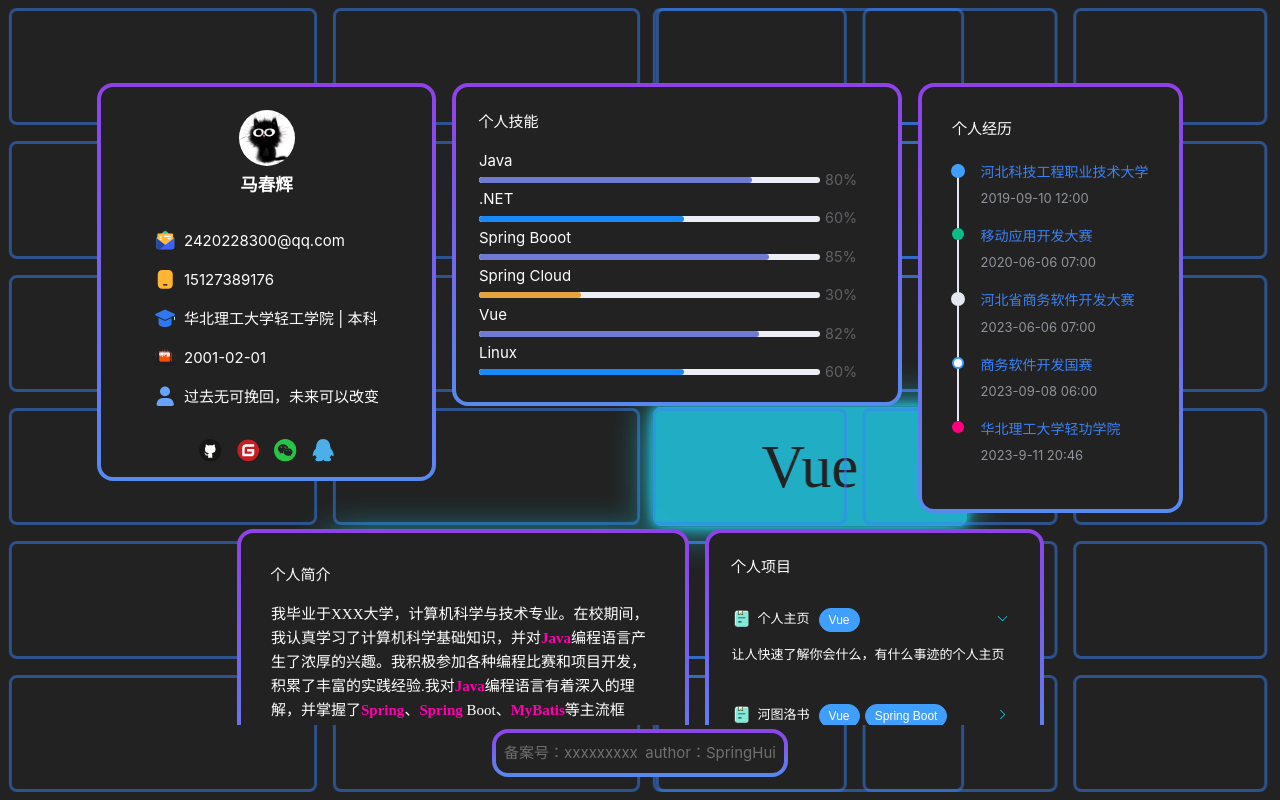
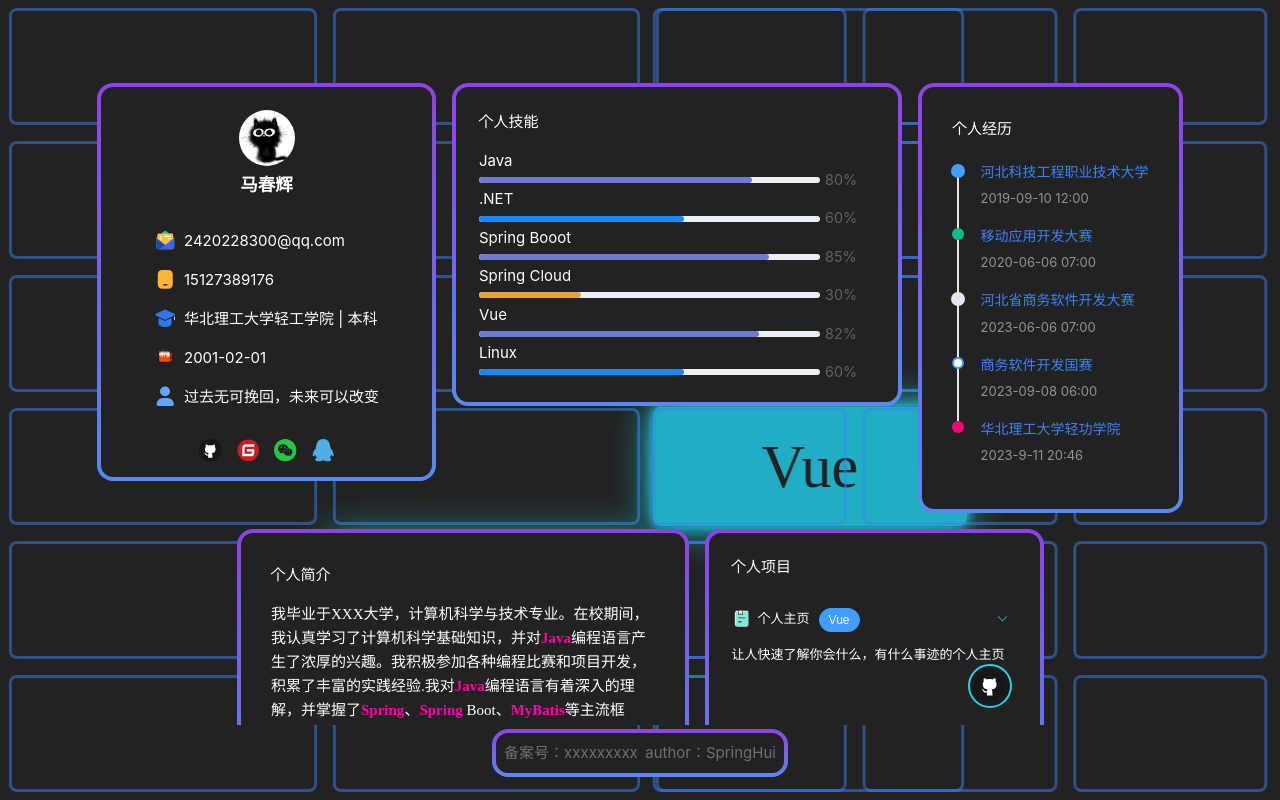
Before and after one commit to hui3215/hui-homepage, a Vue app: page / in a window 1280 px wide. Built offline with nearby package versions, Linux system fonts and the light colour scheme; a web font is replaced by a local one; what vue3-draggable-resizable would draw is missing.

Commit message:
新增项目链接跳转

```diff
--- a/public/config/application.yml
+++ b/public/config/application.yml
@@ -63,12 +63,12 @@ userInfo:
       color: '#ff0081'
   projectsInfo:
     - name: '个人主页'
-      url: ''
+      url: 'https://github.com/hui3215/hui-homepage.git'
       skills:
         - Vue
       description: '让人快速了解你会什么，有什么事迹的个人主页'
     - name: '河图洛书'
-      url: ''
+      url: 'https://gitee.com/MchBlog/map-system-manager.git'
       skills:
         - Vue
         - Spring Boot
--- a/src/assets/main.css
+++ b/src/assets/main.css
@@ -13,7 +13,17 @@ html, body, #app, .main-container {
 
 #app {
 }
-
+.button {
+    padding: 0.75em 1.5em;
+    border: none;
+    outline: 2px solid var(--color);
+    background-color: rgba(9, 11, 12, 0.398);
+    color: white;
+    border-radius: 0.25em;
+    cursor: pointer;
+    font-weight: 700;
+    transition: 0.2s;
+}
 
 @media screen  and (max-width: 768px) {
     .card-inner {
--- /dev/null
+++ b/src/components/CircleButton/CircleButton.vue
@@ -0,0 +1,18 @@
+<template>
+  <button class="button circle">
+    <slot name="default" />
+  </button>
+</template>
+<script setup lang="ts">
+</script>
+<style scoped>
+.circle {
+  width: 3em;
+  height: 3em;
+  border-radius: 1.5em;
+  padding: 0 !important;
+  display: flex;
+  align-items: center;
+  justify-content: center;
+}
+</style>
--- a/src/components/ProjectBoxs/ProjectBoxs.vue
+++ b/src/components/ProjectBoxs/ProjectBoxs.vue
@@ -14,7 +14,16 @@
             </span>
           </div>
         </template>
-        <p>{{ item.description }}</p>
+        <div>
+          <p>{{ item.description }}</p>
+          <div class="btn-project-boxs" v-if="item.url">
+            <CircleButton class="btn-circle" @click="openBlankUrl(item.url)">
+              <template #default>
+                <SvgIcon class="btn-circle-icon-link" :name="getProjectTypeIcon(item.url)" @click="openBlankUrl(item.url)" size="2.2em"/>
+              </template>
+            </CircleButton>
+          </div>
+        </div>
       </el-collapse-item>
     </el-collapse>
   </Card>
@@ -24,11 +33,32 @@ import Card from '@/components/Card/index.vue'
 import { computed, ref } from 'vue'
 import SvgIcon from '@/components/SvgIcon.vue'
 import { useStore } from 'vuex'
-const store = useStore();
-const projectsInfo = computed(()=>{
-  return store.getters.userInfo.projectsInfo;
+import CircleButton from '@/components/CircleButton/CircleButton.vue'
+
+const remoteTypes = ['github', 'gitee', 'gitlab']
+const DEFAULT_REMOTE_TYPE = "default-type"
+const store = useStore()
+const projectsInfo = computed(() => {
+  return store.getters.userInfo.projectsInfo
 })
 const activeName = ref(projectsInfo.value[0].name)
+
+/**
+ * 获取项目仓库logo
+ * @param url
+ */
+function getProjectTypeIcon(url: string) {
+  for (let remoteType of remoteTypes) {
+    if (url.includes(remoteType)){
+      return remoteType;
+    }
+  }
+  return DEFAULT_REMOTE_TYPE;
+}
+
+function openBlankUrl(url: string) {
+  window.open(url.toString())
+}
 </script>
 
 <style scoped>
@@ -54,8 +84,26 @@ const activeName = ref(projectsInfo.value[0].name)
   .skill-item {
     margin: 0 0.2em;
   }
-  .project-name{
+
+  .project-name {
     margin: 0 0.5em;
+  }
+
+  .btn-project-boxs {
+    display: flex;
+    align-items: center;
+    justify-content: right;
+    margin-right: 0.5em;
+
+    .btn-circle-icon-link{
+      transition: 0.2s;
+    }
+    .btn-circle:hover{
+       outline-width: 0.4em;
+    }
+    .btn-circle:hover .btn-circle-icon-link{
+      transform: scale(1.2) rotate(360deg);
+    }
   }
 }
 
```
Also changed, not shown: src/assets/icons/default-type.svg (added), src/assets/icons/gitlab.svg (added), src/components/HuiButton/index.vue (renamed from src/components/EffectButton/index.vue).
